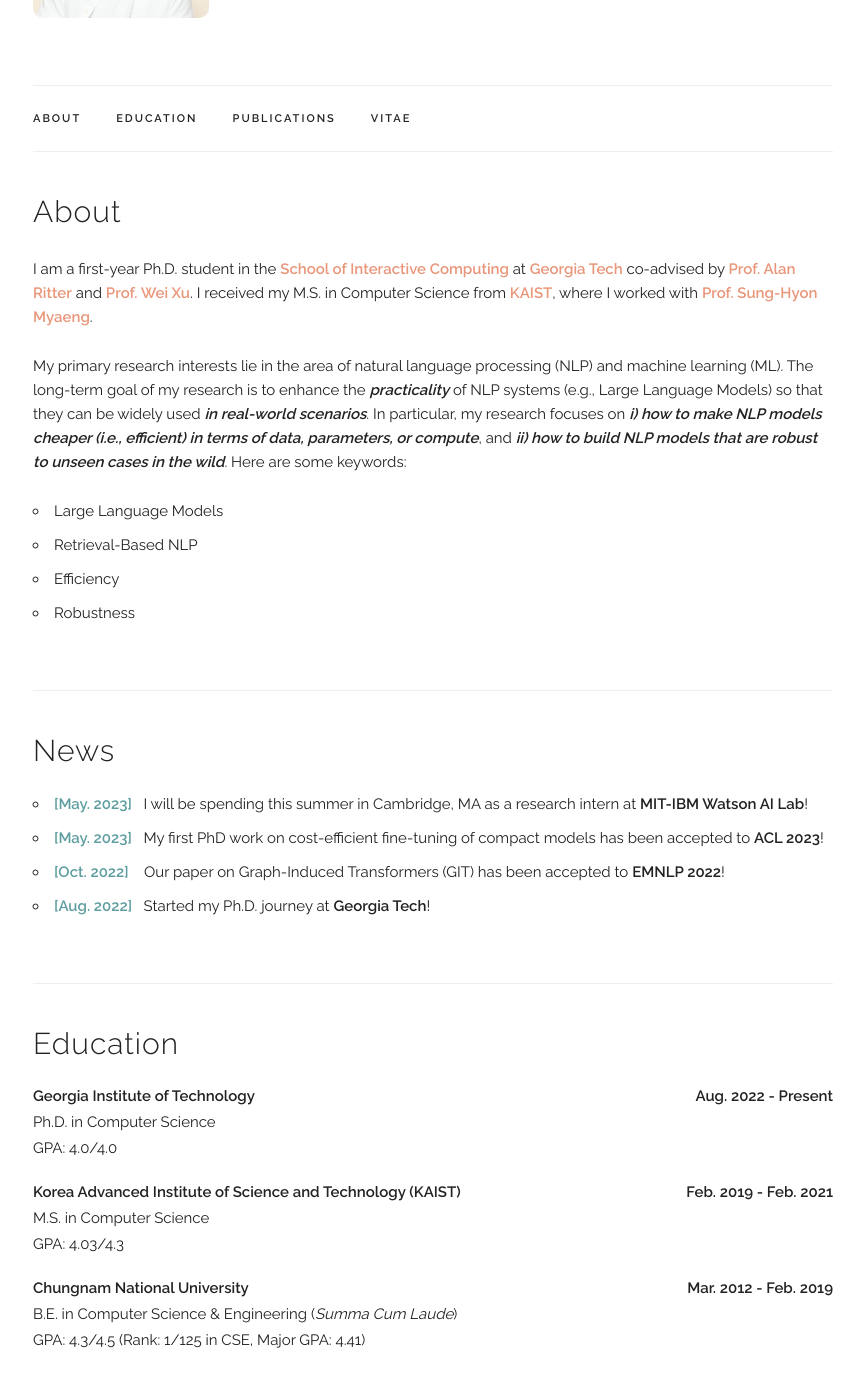
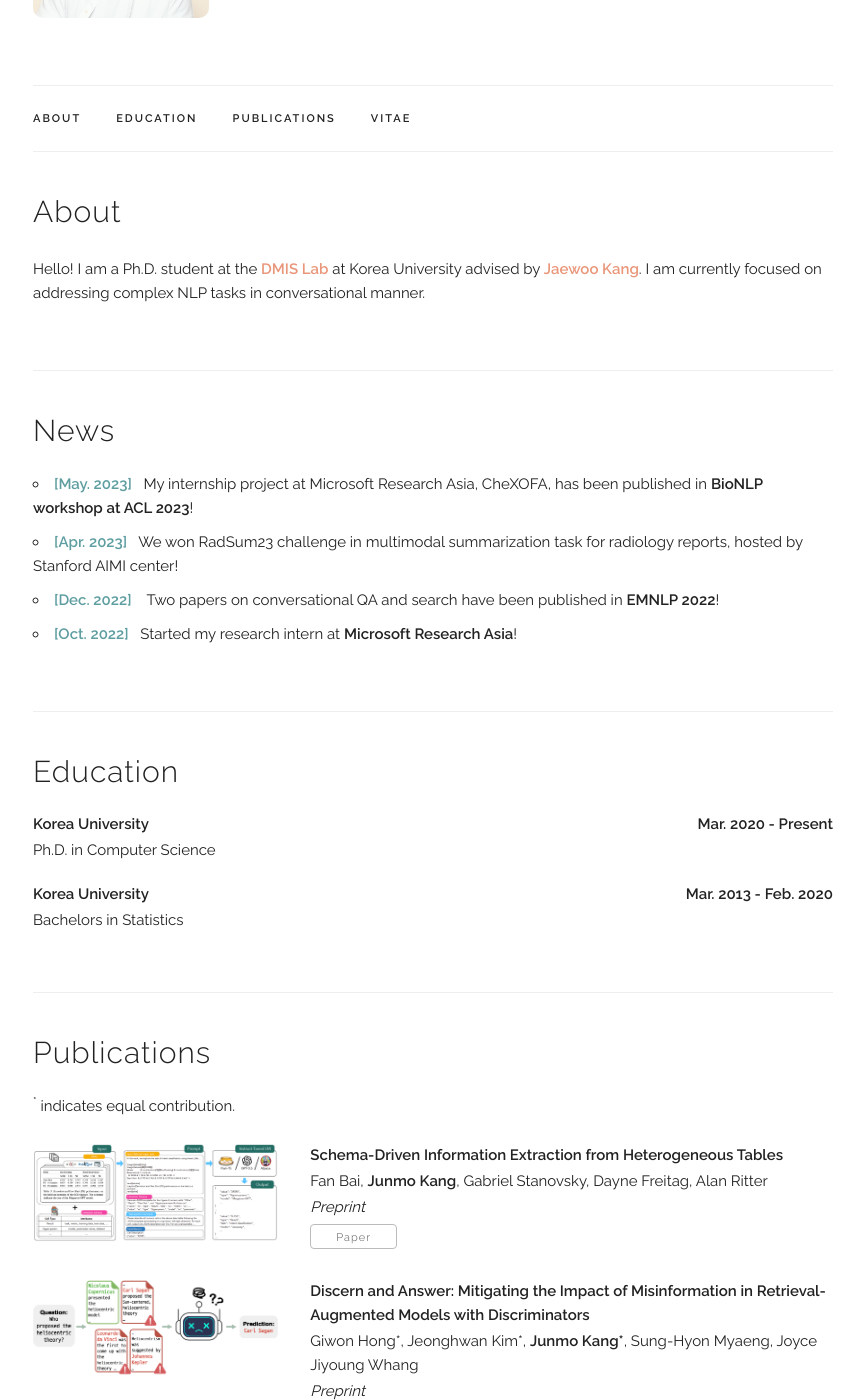
Before and after one commit to gankim/gankim.github.io, a Jekyll site: the page built from index.html, in a window 1280 px wide and 1400 px high, scrolled down 208 px. Shown: the whole window, without its empty margins (207-1071 px from the left). Built offline with Jekyll 4.4.1, drawn with Linux system fonts in a browser that asks for light colours; some web fonts are replaced.

Commit message:
update education and news

```diff
--- a/_data/main_info.yaml
+++ b/_data/main_info.yaml
@@ -6,7 +6,7 @@ email: "gangwoo_kim@korea.ac.kr"
 profile_pic: "/assets/profile-pics/gw.jpg"
 twitter: "https://twitter.com/gangwoo_kim"
 cv: "assets/cv/CV.pdf"
-# semantic_scholar: "https://www.semanticscholar.org/author/Junmo-Kang/153041329"
+semantic_scholar: "https://www.semanticscholar.org/author/Gangwoo-Kim/1390543205"
 google_scholar: "https://scholar.google.com/citations?user=TmWGEFgAAAAJ&hl=ko&oi=ao"
 linkedin: "https://www.linkedin.com/in/gangwoo-kim-96a699183/"
 github: "https://github.com/gankim"
--- a/index.html
+++ b/index.html
@@ -6,27 +6,8 @@ layout: default
   <h4>About</h4>
   <p>
     <p>
-      I am a first-year Ph.D. student in the <a href="https://www.ic.gatech.edu/">School of Interactive Computing</a> at <a href="https://www.gatech.edu">Georgia Tech</a> co-advised by <a href="http://aritter.github.io">Prof. Alan Ritter</a> and <a href="https://cocoxu.github.io">Prof. Wei Xu</a>.
-      I received my M.S. in Computer Science from <a href="https://www.kaist.ac.kr/en/">KAIST</a>, where I worked with <a href="http://ir.kaist.ac.kr/member/professor/">Prof. Sung-Hyon Myaeng</a>.
-    </p>
-    <p>
-      My primary research interests lie in the area of natural language processing (NLP) and machine learning (ML). The long-term goal of my research is to enhance the <b style="font-style: italic;">practicality</b> of NLP systems (e.g., Large Language Models) so that they can be widely used <b style="font-style: italic;">in real-world scenarios</b>.
-      In particular, my research focuses on <b style="font-style: italic;">i) how to make NLP models cheaper (i.e., efficient) in terms of data, parameters, or compute</b>, and <b style="font-style: italic;">ii) how to build NLP models that are robust to unseen cases in the wild</b>.
-      Here are some keywords:
-      <ul>
-        <li>
-          Large Language Models
-        </li>
-        <li>
-          Retrieval-Based NLP
-        </li>
-        <li>
-          Efficiency
-        </li>
-        <li>
-          Robustness
-        </li>
-      </ul>
+      Hello! I am a Ph.D. student at the <a href="https://dmis.korea.ac.kr/">DMIS Lab</a> at Korea University advised by <a href="https://dmis.korea.ac.kr/jaewoo-kang-p-i">Jaewoo Kang</a>.
+      I am currently focused on addressing complex NLP tasks in conversational manner.
     </p>
   </p>
 </div>
@@ -37,19 +18,19 @@ layout: default
     <ul>
       <li>
         <b style="color:cadetblue">[May. 2023]</b>&nbsp&nbsp
-        I will be spending this summer in Cambridge, MA as a research intern at <b>MIT-IBM Watson AI Lab</b>!
+        My internship project at Microsoft Research Asia, CheXOFA, has been published in <b>BioNLP workshop at ACL 2023</b>!
       </li>
       <li>
-        <b style="color:cadetblue">[May. 2023]</b>&nbsp&nbsp
-        My first PhD work on cost-efficient fine-tuning of compact models has been accepted to <b>ACL 2023</b>!
+        <b style="color:cadetblue">[Apr. 2023]</b>&nbsp&nbsp
+        We won RadSum23 challenge in multimodal summarization task for radiology reports, hosted by Stanford AIMI center!
       </li>
       <li>
-        <b style="color:cadetblue">[Oct. 2022]</b> &nbsp&nbsp
-        Our paper on Graph-Induced Transformers (GIT) has been accepted to <b>EMNLP 2022</b>!
+        <b style="color:cadetblue">[Dec. 2022]</b> &nbsp&nbsp
+        Two papers on conversational QA and search have been published in <b>EMNLP 2022</b>!
       </li>
       <li>
-        <b style="color:cadetblue">[Aug. 2022]</b>&nbsp&nbsp
-        Started my Ph.D. journey at <b>Georgia Tech</b>!
+        <b style="color:cadetblue">[Oct. 2022]</b>&nbsp&nbsp
+        Started my research intern at <b>Microsoft Research Asia</b>!
       </li>
     </ul>
 </div>
@@ -58,26 +39,16 @@ layout: default
 <div class="docs-section" id="education">
   <h4>Education</h4>
         <div class="paper">
-          <p class="title"><b>Georgia Institute of Technology<b style="float:right;">Aug. 2022 - Present</b></b></p>
+          <p class="title"><b>Korea University<b style="float:right;">Mar. 2020 - Present</b></b></p>
 
           <p>Ph.D. in Computer Science</p>
-          <p>GPA: 4.0/4.0</p>
           <p></p>
         </div>
 
         <div class="paper">
-          <p class="title"><b>Korea Advanced Institute of Science and Technology (KAIST)<b style="float:right;">Feb. 2019 - Feb. 2021</b></b></p>
+          <p class="title"><b>Korea University<b style="float:right;">Mar. 2013 - Feb. 2020</b></b></p>
 
-          <p>M.S. in Computer Science</p>
-          <p>GPA: 4.03/4.3</p>
-          <p></p>
-        </div>
-
-        <div class="paper">
-          <p class="title"><b>Chungnam National University<b style="float:right;">Mar. 2012 - Feb. 2019</b></b></p>
-
-          <p>B.E. in Computer Science & Engineering (<i>Summa Cum Laude</i>)</p>
-          <p>GPA: 4.3/4.5 (Rank: 1/125 in CSE, Major GPA: 4.41)</p>
+          <p>Bachelors in Statistics </p>
           <p></p>
         </div>
 </div>
```
